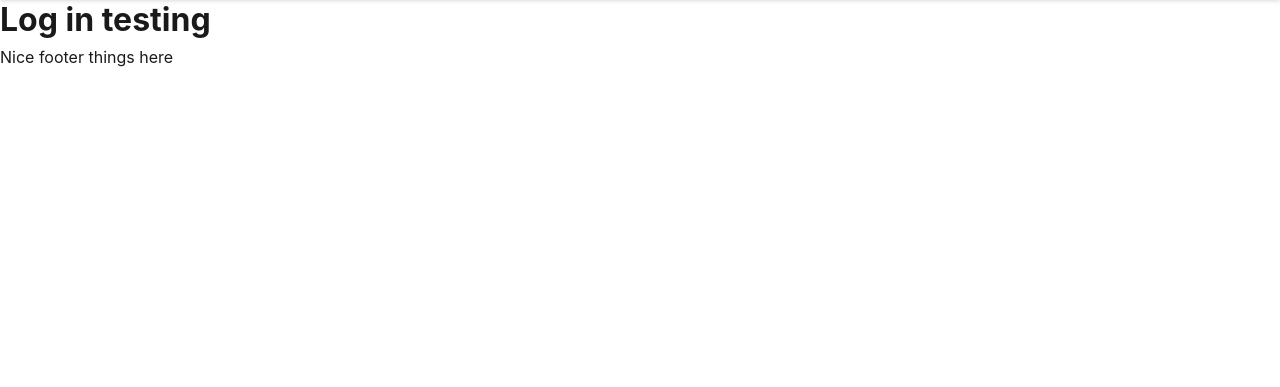
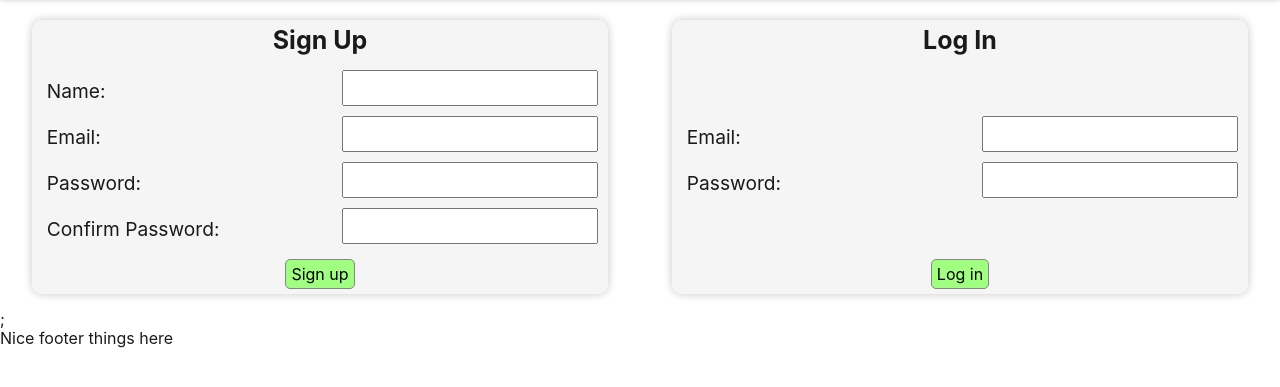
Before and after one commit to BGrowcott/gunz-money-and-tech-blogs, a Node server app: page /login in a window 1280 px wide. Shown: the part 40-427 px from the top of the page. Run offline with Node 20, Linux system fonts and the light colour scheme; some libraries are stand-ins or nearby versions.

Commit message:
got logging in and out working

```diff
--- a/controllers/api/index.js
+++ b/controllers/api/index.js
@@ -1,5 +1,8 @@
 const router = require('express').Router();
+const userRoutes = require('./userRoutes');
 
+
+router.use('/users', userRoutes);
 
 
 
--- a/controllers/homeRoutes.js
+++ b/controllers/homeRoutes.js
@@ -28,9 +28,11 @@ router.get('/', async (req, res) => {
     const posts = postData.map((post) => post.get({ plain: true }));
     console.log(posts)
     // Pass serialized data and session flag into template
+    console.log(req.session)
     res.render('homepage', {
-      posts
-      // logged_in: req.session.logged_in
+      posts,
+      logged_in: req.session.logged_in,
+      name: req.session.name
     });
   } catch (err) {
     res.status(500).json(err);
@@ -42,10 +44,10 @@ router.get('/', async (req, res) => {
 //login
 router.get('/login', (req, res) => {
     // If the user is already logged in, redirect the request to another route
-    // if (req.session.logged_in) {
-    //   res.redirect('/profile');
-    //   return;
-    // }
+    if (req.session.logged_in) {
+      res.redirect('/');
+      return;
+    }
 
     res.render('login');
   });
--- a/controllers/index.js
+++ b/controllers/index.js
@@ -1,8 +1,9 @@
 const router = require('express').Router();
 
+const apiRoutes = require('./api');
 const homeRoutes = require('./homeRoutes');
 
 router.use('/', homeRoutes);
-
+router.use('/api', apiRoutes);
 
 module.exports = router;
--- a/public/css/style.css
+++ b/public/css/style.css
@@ -40,6 +40,16 @@ button:hover{
 button:active {
     background-color: rgb(107, 255, 58);
     box-shadow: 0px 0px 5px inset rgb(188, 255, 166);
+}
+
+#loginout {
+    display: flex;
+    align-items: center;
+    justify-content: space-between;
+}
+
+#loginout p {
+    margin: 0px 10px;
 }
 
 /* Post styles */
@@ -138,3 +148,44 @@ section {
 .controls {
     margin-top: 10px;
 }
+
+/* Styles for log in/sign up page */
+
+#forms-container{
+    display: flex;
+    flex-wrap: wrap;
+    justify-content: space-around;
+    margin-top: 20px;
+}
+
+.signup-form{
+    display: flex;
+    flex-direction: column;
+    width: 45%;
+    box-shadow: 0px 0px 10px rgb(199, 199, 199);
+    padding: 5px;
+    border-radius: 10px;
+    justify-content: space-between;
+    background-color: whitesmoke;
+}
+
+.inputs-container {
+    display: flex;
+    flex-direction: column;
+}
+
+.input-label {
+    display: flex;
+    justify-content: space-between;
+    margin: 5px;
+}
+
+.form-title {
+    text-align: center;
+    font-size: 25px;
+}
+
+.form-button {
+    align-self: center;
+    margin-top: 10px;
+}
--- a/public/js/homepage.js
+++ b/public/js/homepage.js
@@ -39,4 +39,4 @@ function cancelReply(e) {
       .css('display', 'none');
 }
 
-//
+// submit a reply
--- /dev/null
+++ b/public/js/login.js
@@ -0,0 +1,25 @@
+//log in
+$('#login-button').click(logIn);
+
+async function logIn(e) {
+  e.preventDefault();
+
+  const email = $('#login-email').val().trim();
+  const password = $('#login-password').val();
+
+  if (email && password) {
+    // Send a POST request to the API endpoint
+    const response = await fetch('/api/users/login', {
+      method: 'POST',
+      body: JSON.stringify({ email, password }),
+      headers: { 'Content-Type': 'application/json' },
+    });
+    if (response.ok) {
+        document.location.replace('/');
+      } else {
+        alert(response.statusText);
+      }
+  }
+}
+
+// sign up
--- a/views/homepage.handlebars
+++ b/views/homepage.handlebars
@@ -17,7 +17,11 @@
             {{post.comments.length}}
             Replies</button>
           <button class='hide-replies'>Hide Replies</button>
+          {{#if ../logged_in}}
           <button class="reply">Reply</button>
+          {{else}}
+          <a href="/login"><button>Reply</button></a>
+          {{/if}}
         </div>
         <div class='sign-off'>
           <p>{{format_date post.date_created}}</p>
--- a/views/layouts/main.handlebars
+++ b/views/layouts/main.handlebars
@@ -5,18 +5,28 @@
     <meta name='viewport' content='width=device-width, initial-scale=1.0' />
     <link rel='stylesheet' href='/css/jass.css' />
     <link rel='stylesheet' href='/css/style.css' />
-    <script src="https://cdnjs.cloudflare.com/ajax/libs/jquery/3.6.0/jquery.min.js" integrity="sha512-894YE6QWD5I59HgZOGReFYm4dnWc1Qt5NtvYSaNcOP+u1T9qYdvdihz0PPSiiqn/+/3e7Jo4EaG7TubfWGUrMQ==" crossorigin="anonymous" referrerpolicy="no-referrer"></script>
+    <script
+      src='https://cdnjs.cloudflare.com/ajax/libs/jquery/3.6.0/jquery.min.js'
+      integrity='sha512-894YE6QWD5I59HgZOGReFYm4dnWc1Qt5NtvYSaNcOP+u1T9qYdvdihz0PPSiiqn/+/3e7Jo4EaG7TubfWGUrMQ=='
+      crossorigin='anonymous'
+      referrerpolicy='no-referrer'
+    ></script>
     <title>Document</title>
   </head>
   <body>
-    <header id="pageHead">
+    <header id='pageHead'>
       <nav>
         <ul>
-          <li><a href="/">Home</a></li>
+          <li><a href='/'>Home</a></li>
           <li>Dashboard</li>
         </ul>
-        <div>
-          <a href='/login'><button>Log in/Sign up</button></a>
+        <div id="loginout">
+          {{#if logged_in}}
+            <p>Welcome back, {{name}}</p>
+            <button id="logout-button">Log out</button>
+          {{else}}
+            <a href='/login'><button>Log in/Sign up</button></a>
+          {{/if}}
         </div>
       </nav>
     </header>
@@ -28,4 +38,8 @@
     <footer>Nice footer things here</footer>
   </body>
 
+  {{#if logged_in}}
+    <script src='/js/logout.js'></script>
+  {{/if}}
+
 </html>
--- a/views/login.handlebars
+++ b/views/login.handlebars
@@ -1 +1,46 @@
-<h2>Log in testing</h2>
+<div id='forms-container'>
+
+  <form class='signup-form'>
+    <h2 class='form-title'>Sign Up</h2>
+    <div class='inputs-container'>
+      <div class='input-label'>
+        <label for='user-name'>Name:</label>
+        <input type='text' id='user-name' />
+      </div>
+      <div class='input-label'>
+        <label for='email'>Email:</label>
+        <input type='email' id='email' />
+      </div>
+      <div class='input-label'>
+        <label for='password'>Password:</label>
+        <input type='password' id='password' />
+      </div>
+      <div class='input-label'>
+        <label for='confirm-password'>Confirm Password:</label>
+        <input type='password' id='confirm-password' />
+      </div>
+    </div>
+    <div class='form-button'>
+      <button >Sign up</button>
+    </div>
+  </form>
+
+  <form class='signup-form'>
+    <h2 class='form-title'>Log In</h2>
+    <div class='inputs-container'>
+      <div class='input-label'>
+        <label for='login-email'>Email:</label>
+        <input type='email' id='login-email' />
+      </div>
+      <div class='input-label'>
+        <label for='login-password'>Password:</label>
+        <input type='password' id='login-password' />
+      </div>
+    </div>
+    <div class='form-button'>
+      <button id="login-button">Log in</button>
+    </div>
+  </form>
+</div>
+
+<script src="./js/login.js"></script>;
```
Also changed, not shown: controllers/api/userRoutes.js (added, +54 -0 lines), public/js/logout.js (added, +14 -0 lines).
